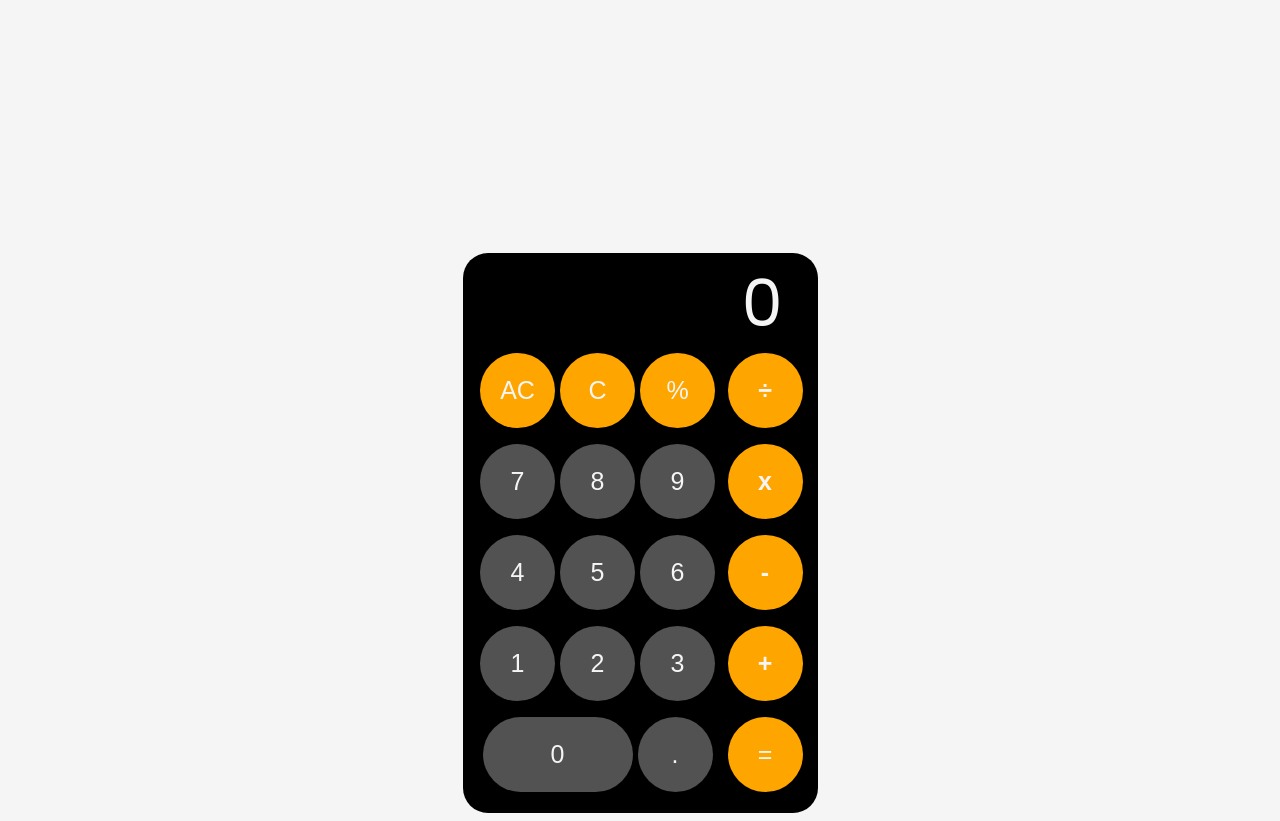
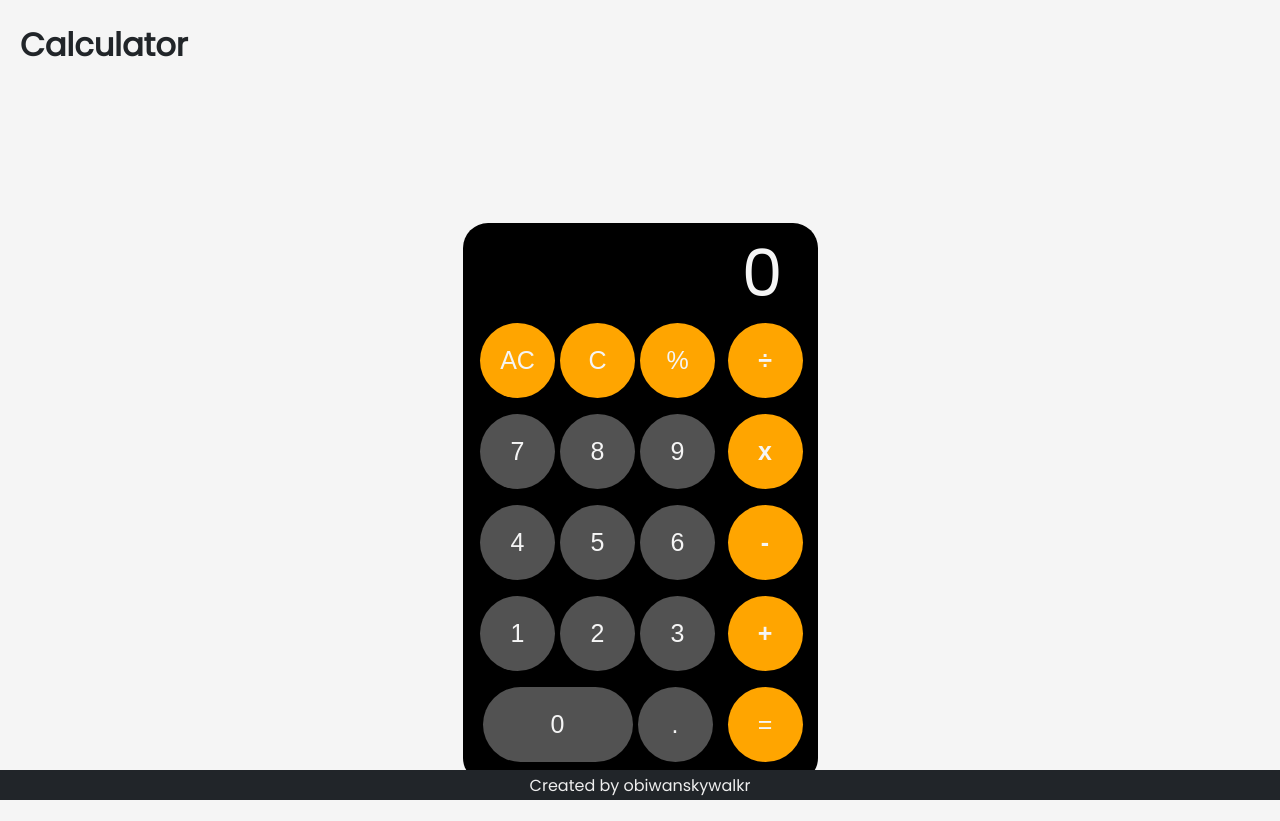
Before and after one commit to obiwanskywalkr/odin-calculator, a plain HTML site: page index.html in a window 1280 px wide. After the commit the page ends 800 px from the top, so only its background shows below. Drawn offline with Linux system fonts and the light colour scheme.

Commit message:
Add header and footer

```diff
--- a/index.html
+++ b/index.html
@@ -11,6 +11,7 @@
     <title>Calculator</title>
 </head>
 <body>
+    <h1>Calculator</h1>
     <div class="calculator">
         <div class="displayContainer">
             <div id="display">0</div>
@@ -41,6 +42,7 @@
             </div>
         </div>
     </div>
+    <footer>Created by&nbsp;<a href="https://github.com/obiwanskywalkr">obiwanskywalkr</a></footer>
 </body>
 <script src="./script.js"></script>
 </html>
--- a/style.css
+++ b/style.css
@@ -1,9 +1,14 @@
 body {
-   background-color: #F5F5F5;
-   font-family: 'Poppins', sans-serif;
+    margin: 0px;
+    background-color: #F5F5F5;
+    font-family: 'Poppins', sans-serif;
+}
+h1 {
+    margin-left: 20px;
+    color: #212529;
 }
 .calculator {
-    margin-top: 20%;
+    margin-top: 12%;
     display: flex;
     flex-direction: column;
     justify-content: center;
@@ -102,3 +107,18 @@ body {
     background-color: #FFA500;
     color: #F5F5F5;
 }
+footer {
+    width: 100%;
+    height: 30px;
+    position: fixed;
+    bottom: 0;
+    display: flex;
+    justify-content: center;
+    align-items: center;
+    background: #212529;
+    color: #EEEEEE;
+}
+a {
+    text-decoration: none;
+    color: #EEEEEE;
+}
```
